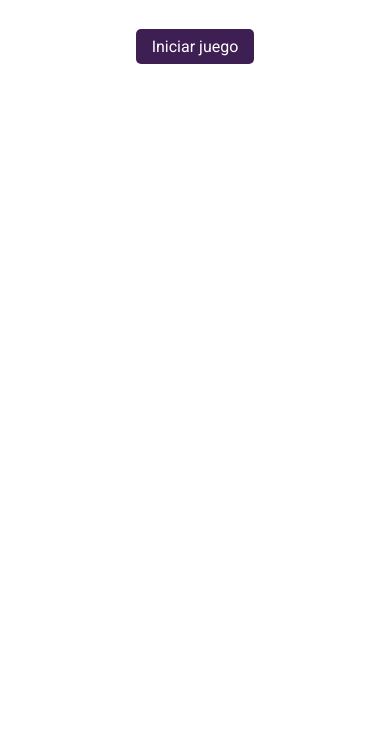
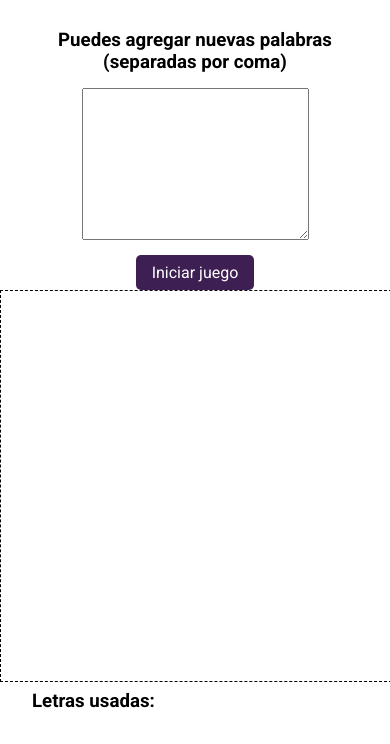
Before and after one commit to carlo-coding/ahorcado-js, a plain HTML site: page index.html in a window 390 px wide. Shown: the part 73-817 px from the top of the page. Drawn offline with Linux system fonts and the light colour scheme; no server answers.

Commit message:
improved word selection

```diff
--- a/index.html
+++ b/index.html
@@ -14,6 +14,8 @@
     <main class="container">
       <h1>Ahorcado</h1>
       <div class="controles">
+        <h3>Puedes agregar nuevas palabras (separadas por coma)</h3>
+        <textarea id="nuevas-palabras" cols="30" rows="10"></textarea>
         <button id="iniciar" class="btn">Iniciar juego</button>
       </div>
       <div class="juego hide">
@@ -26,6 +28,8 @@
           <div id="letras"></div>
         </div>
       </div>
+    </main>
+
     <div class="modal">
       <div>
         <h4 id="titulo">Perdiste</h4>
@@ -33,7 +37,7 @@
       <button class="btn">Continuar</button>
       </div>
     </div>
-    </main>
+    <script src="palabras.js"></script>
     <script src="canvas.js"></script>
     <script src="script.js"></script>
 </body>
--- /dev/null
+++ b/palabras.js
@@ -0,0 +1,102 @@
+const bancoDePalabras = [
+    "Profesor",
+    "Velo",
+    "Casco",
+    "Tijeras",
+    "Aceite",
+    "Yunta",
+    "Tarta",
+    "Derecha",
+    "Embajador",
+    "Tostar",
+    "Flecha",
+    "Tarjetas",
+    "Sufrir",
+    "Madurez",
+    "Donde",
+    "Cajonera",
+    "Cosa",
+    "Lamer",
+    "Descifrar",
+    "Espumar",
+    "Postre",
+    "Bocadillo",
+    "Tornillo",
+    "Leer",
+    "Pastar",
+    "Mantel",
+    "Novio",
+    "Colectivo",
+    "Collar",
+    "Cicatrizar",
+    "Cambio",
+    "Trasplantar",
+    "Uniforme",
+    "Fracturar",
+    "Electricidad",
+    "Rotor",
+    "Velorio",
+    "Persona",
+    "Chicos",
+    "Apellido",
+    "Cometa",
+    "Cabalgar",
+    "Escalera",
+    "Promedio",
+    "Carnicero",
+    "Nadar",
+    "Pesa",
+    "Bestia",
+    "Hemisferios",
+    "Pato",
+    "Vidrio",
+    "Denso",
+    "Acupuntura",
+    "Pintarse",
+    "Desayuno",
+    "Fiesta",
+    "Pera",
+    "Minar",
+    "Nariz",
+    "Raya",
+    "Clavo",
+    "Suegro",
+    "Manta",
+    "Ahogar",
+    "Cejas",
+    "Conflicto",
+    "Pararse",
+    "Tumba",
+    "Envasado",
+    "Cuchillo",
+    "República",
+    "Adivino",
+    "Francia",
+    "Seis",
+    "Anchoa",
+    "Minorista",
+    "Mono",
+    "Hiedra",
+    "Manejar",
+    "Escribir",
+    "Tapizar",
+    "Tango",
+    "Adelgazar",
+    "Obelisco",
+    "Malo",
+    "Pastel",
+    "Abanderado",
+    "Venecia",
+    "Fugarse",
+    "Historieta",
+    "Divorciado",
+    "Adhesivo",
+    "Mantel",
+    "Azotar",
+    "Caracol",
+    "Vuelta",
+    "Balizas",
+    "Aspiradora",
+    "Caños",
+    "Espiga",
+]
--- a/script.js
+++ b/script.js
@@ -1,18 +1,21 @@
 const palabraActualContenedor = document.querySelector("#letras");
-// Boton iniciar juego
 const botonIniciar = document.querySelector("#iniciar");
 const juegoContenedor = document.querySelector(".juego");
 const modal = document.querySelector(".modal");
 const letrasUsadasContenedor = document.querySelector("#letras-usadas");
-
-botonIniciar.onclick = function () {
-    juegoContenedor.style.display = "flex";
-    botonIniciar.style.display = "none";
-}
+const controles = document.querySelector(".controles");
+const areaNuevasPalabras = document.querySelector("#nuevas-palabras");
 
 var letrasValidas = "ABCDEFGHIJKLMNÑOPQRSTUVWXYZ";
-shapeStart();
 
+function obtenerNuevaPalabra() {
+    let todasLasPalabras = [...JSON.parse(localStorage.getItem("palabras-usuario")||"[]"), ...bancoDePalabras];
+    let longitud = todasLasPalabras.length;
+    let palabraAleatoria = todasLasPalabras[Math.floor(Math.random() * longitud)].toUpperCase();
+    return palabraAleatoria;
+}
+/*
+ FUNCIÓN QUE USA UNA API
 async function obtenerNuevaPalabra() {
     let palabraValida = false;
     var palabra = "";
@@ -28,7 +31,7 @@ async function obtenerNuevaPalabra() {
         }
     }
     return palabra;
-}
+}*/
 
 function mostrarModal(titulo="", mensaje="", cb=(()=>window.location.assign(""))){
     modal.querySelector("#titulo").textContent = titulo;
@@ -38,6 +41,8 @@ function mostrarModal(titulo="", mensaje="", cb=(()=>window.location.assign(""))
 }
 
 async function Juego() {
+    shapeStart();
+    let gameState = "playing";
     var palabra = await obtenerNuevaPalabra();
     var letras = palabra.split("");
     var letrasAdivinadas = [];
@@ -46,6 +51,7 @@ async function Juego() {
     palabraActualContenedor.textContent = palabraActual;
 
     document.addEventListener("keypress", function (e) {
+        if (gameState !== "playing") return;
         let tecla = e.key.toUpperCase();
         if (!letrasValidas.includes(tecla)) {
             mostrarModal("", `La letra ${tecla} no es válida`, ()=>{
@@ -72,16 +78,42 @@ async function Juego() {
                 shapes.shift()();
             }else if(shapes.length === 1) {
                 shapes.shift()();
-                mostrarModal("Perdiste", `La palabra era ${palabra}`)
+                mostrarModal("Perdiste", `La palabra era ${palabra}`);
+                gameState = "over";
             }
             else {
-                mostrarModal("Perdiste", `La palabra era ${palabra}`)
+                mostrarModal("Perdiste", `La palabra era ${palabra}`);
+                gameState = "over";
             }
         }
         if(palabraActual?.replaceAll(" ","") === palabra) {
-            mostrarModal("¡Ganaste!", `La palabra es ${palabra}`)
+            mostrarModal("¡Ganaste!", `La palabra es ${palabra}`);
+            gameState = "won";
         }
     })
 }
 
-Juego();
+
+botonIniciar.onclick = function () {
+    // INICIAR JUEGO
+    Juego();
+
+    // ESCONDER INPUTS Y PONER EL JUEGO
+    juegoContenedor.style.display = "flex";
+    controles.style.display = "none";
+
+    // AGREGAR PALABRAS DEL USUARIO
+    var nuevasPalabras = areaNuevasPalabras.value.toUpperCase().replaceAll(" ","").split(",");
+    if ((nuevasPalabras.length > 0) && (nuevasPalabras[0] !== "")) {
+
+
+        let palabrasUsuario =  JSON.parse(localStorage.getItem("palabras-usuario")||"[]");
+        let interseccion = [
+            ...bancoDePalabras.filter(pl=>nuevasPalabras.includes(pl.toUpperCase())),
+            ...palabrasUsuario.filter(pl=>nuevasPalabras.includes(pl.toUpperCase()))
+        ];
+        let sinRepeticiones = nuevasPalabras.filter(pl=>!interseccion.includes(pl));
+        if (sinRepeticiones.length > 0) localStorage.setItem("palabras-usuario", JSON.stringify(palabrasUsuario.concat(sinRepeticiones)))
+
+    }
+}
--- a/style.css
+++ b/style.css
@@ -3,6 +3,10 @@
   padding: 0;
   font-family: 'Poppins', sans-serif;
   font-family: 'Roboto', sans-serif;
+}
+body {
+  position: relative;
+  min-height: 100vh;
 }
 .container {
   display: flex;
@@ -16,7 +20,14 @@
 
 .controles {
   display: flex;
+  flex-direction: column;
+  align-items: center;
   justify-content: center;
+  gap: 15px;
+}
+.controles h3 {
+  width: 300px;
+  text-align: center;
 }
 .btn {
   all: initial;
@@ -39,9 +50,14 @@
   display: none;
 }
 
+canvas {
+  border: 1px dashed #000000
+}
+
 .juego > div {
   width: 100%;
   display: flex;
+  padding: 0.5em 2em;
   flex-direction: column;
 }
 
@@ -50,7 +66,6 @@
 }
 
 #letras{
-  padding: 1rem;
   height: 5rem;
   font-size: 3rem;
 }
@@ -60,6 +75,8 @@
   position: absolute;
   top: 0;
   left: 0;
+  bottom: 0;
+  right: 0;
   width: 100%;
   height: 100%;
   background-color: rgba(0,0,0,0.5);
@@ -76,3 +93,17 @@
   gap: 10px;
   text-align: center;
 }
+
+
+@media (max-width: 900px) {
+  .juego {
+    display: flex;
+    flex-wrap: wrap;
+  }
+  canvas {
+    width: 100%
+  }
+  #letras{
+    font-size: 1.5rem;
+  }
+}
```
Lines whose indentation alone changed are shown as unchanged.
